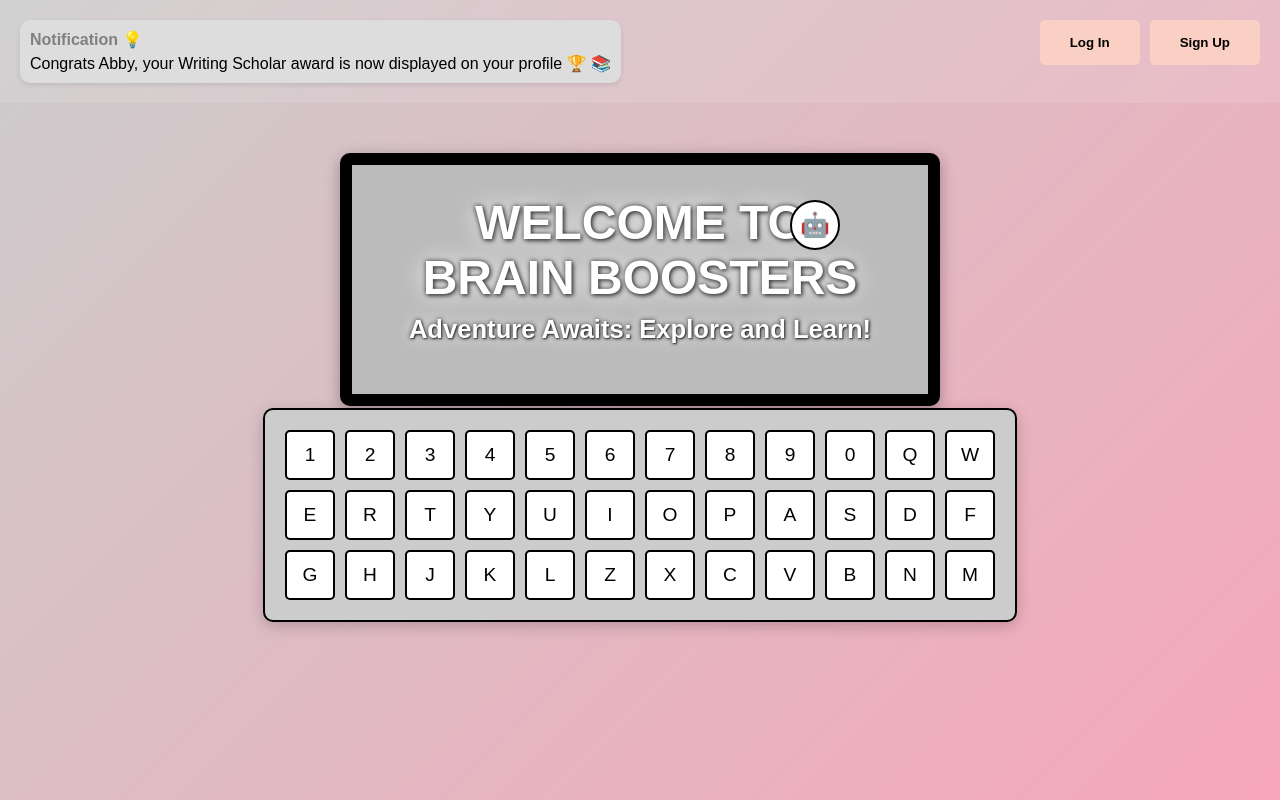
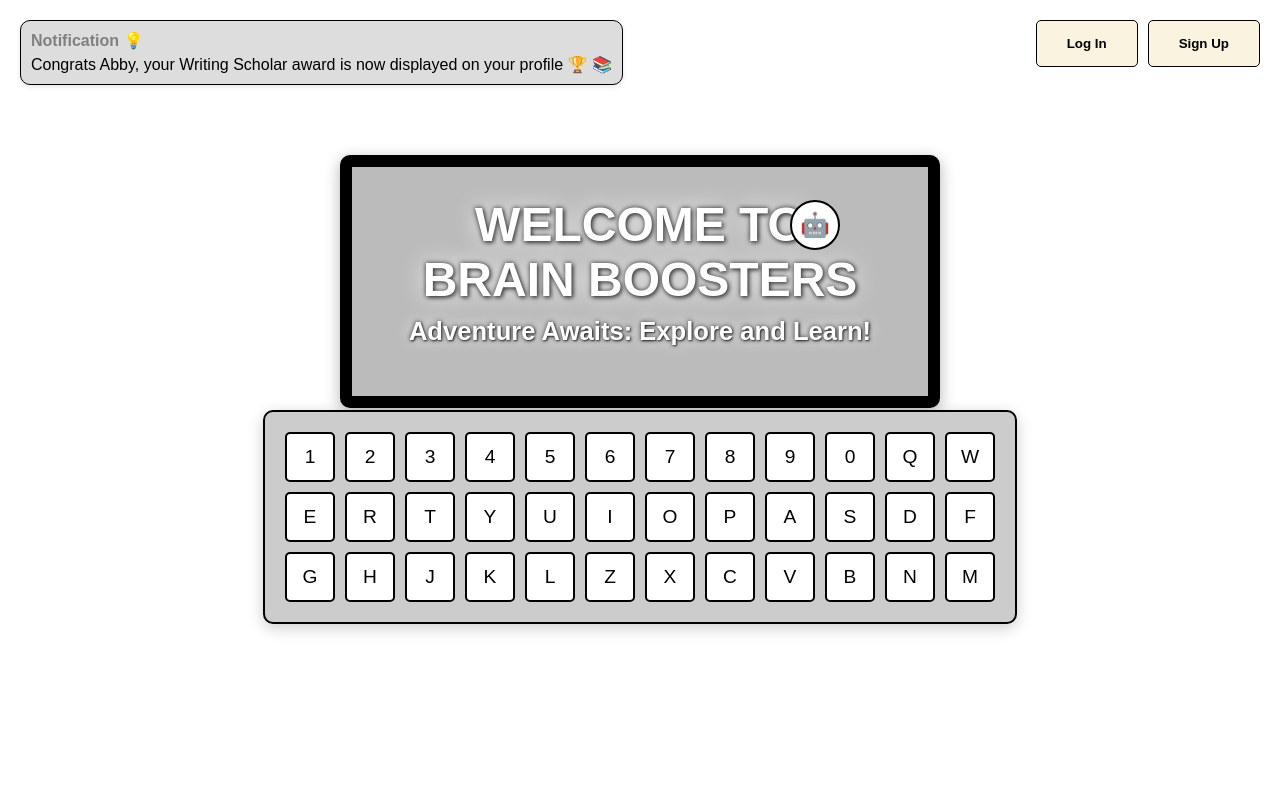
Before and after one commit to cambriz05/django_local_library, a Django app: page / in a window 1280 px wide. Run offline with Django 4.2, Linux system fonts and the light colour scheme.

Commit message:
Remodified the welcome page

```diff
--- a/gamify/assignments/templates/base.html
+++ b/gamify/assignments/templates/base.html
@@ -17,6 +17,16 @@
             min-height: 100vh;
         }
 
+        .content-container {
+            background-color: white;
+            width: 100%;
+            height: 100vh;
+            background-image: linear-gradient(#7EC8E3 0.5px, transparent 0.5px), linear-gradient(to right, #7EC8E3 0.5px, transparent 0.5px);
+            background-size: 100% 30px, 30px 100%;
+            background-position: top left;
+            background-repeat: repeat;
+        }
+
         .header {
             display: flex;
             justify-content: space-between;
@@ -30,6 +40,15 @@
             border-radius: 10px;
             margin-right: 20px;
             box-shadow: 0 2px 5px rgba(0,0,0,0.1);
+            border: 1px solid black;
+            opacity: 0;
+            transform: translateY(-20px);
+            transition: opacity 0.9s ease, transform 0.9s ease; /* Smooth transition */
+        }
+
+        .notification.show {
+            opacity: 1;
+            transform: translateY(0);
         }
 
         .notification-title {
@@ -48,10 +67,11 @@
             padding: 15px 30px;
             border: none;
             border-radius: 5px;
-            background-color: #fad0c4;
+            background-color: #FAF3E0;
             cursor: pointer;
             font-weight: bold;
             transition: transform 0.2s;
+            border: 1px solid black;
         }
 
         .btn:hover {
@@ -113,7 +133,7 @@
         }
 
         .floating-icon:hover {
-            transform: scale(1.5) rotate(15deg);
+            transform: scale(1) rotate(10deg);
             box-shadow: 0 0 15px rgba(0, 0, 0, 0.5);
         }
 
@@ -155,9 +175,43 @@
             background-color: #f8f8f8;
         }
 
+        .dialog-bubble {
+            position: absolute;
+            bottom: 100%;
+            right: 0;
+            background-color: white;
+            padding: 10px;
+            border-radius: 10px;
+            box-shadow: 0 4px 10px rgba(0, 0, 0, 0.2);
+            border: 1px solid #ccc;
+            font-size: 0.9em;
+            width: 200px;
+            display: none;
+            z-index: 10;
+            text-align: center;
+            font-family: "Merriweather", sans-serif;
+            font-size: medium;
+            border: 1px solid black;
+        }
+
+        .dialog-bubble::after {
+            content: "";
+            position: absolute;
+            bottom: -8px;
+            right: 10%;
+            transform: translateX(50%);
+            width: 0;
+            height: 0;
+            border-left: 10px solid transparent;
+            border-right: 10px solid transparent;
+            border-top: 10px solid white;
+            border: 2px solid black;
+        }
+
     </style>
 </head>
 <body>
+    <div class="content-container">
     <header class="header">
         <div class="notification">
             <div class="notification-title">Notification <span>💡</span> </div>
@@ -222,6 +276,14 @@
             </div>
         </div>
     </main>
+    <script>
+        document.addEventListener('DOMContentLoaded', () => {
+            const notification = document.querySelector('.notification');
+            setTimeout(() => {
+                notification.classList.add('show');
+            }, 900);
+        });
+    </script>
 
     <script>
         document.addEventListener('DOMContentLoaded', () => {
@@ -238,13 +300,28 @@
 
     <div class="floating-icon" id="floating-icon">
         🤖
+        <div class="dialog-bubble" id="dialog-bubble">
+            How long is the robot alphabet?.... There are just two numbers: 0 and 1! <span>🤭</span>
+        </div>
     </div>
 
     <script>
         document.addEventListener('DOMContentLoaded', () => {
             const floatingIcon = document.getElementById('floating-icon');
+            const dialogBubble = document.getElementById('dialog-bubble');
+
             floatingIcon.addEventListener('click', () => {
-                alert('How long is the robot alphabet? There are just two numbers: 0 and 1!');
+                if (dialogBubble.style.display === 'none' || dialogBubble.style.display === '') {
+                    dialogBubble.style.display = 'block';
+                } else {
+                    dialogBubble.style.display = 'none';
+                }
+            });
+
+            document.addEventListener('click', (event) => {
+                if (!floatingIcon.contains(event.target)) {
+                    dialogBubble.style.display = 'none';
+                }
             });
         });
     </script>
```
